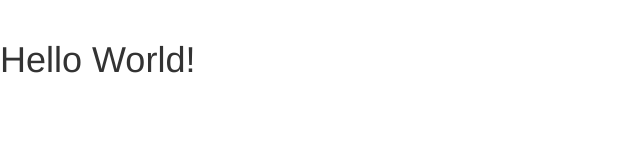
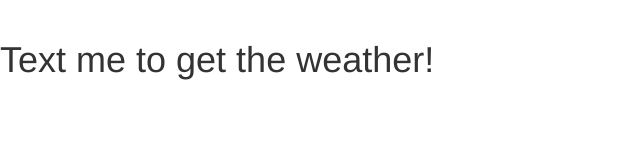
Before and after one commit to sallyrademacher/weather-getter, a website: page index.html in a window 1280 px wide. Shown: the whole page, without its empty margins (0-640 px from the left). Drawn offline with nearby package versions, Linux system fonts and the light colour scheme.

Commit message:
changed page text

```diff
--- a/index.html
+++ b/index.html
@@ -8,6 +8,6 @@
         <script src="https://maxcdn.bootstrapcdn.com/bootstrap/3.3.1/js/bootstrap.min.js"></script>
     </head>
     <body>
-        <h1>Hello World!</h1>
+        <h1>Text me to get the weather!</h1>
     </body>
 </html>
```
